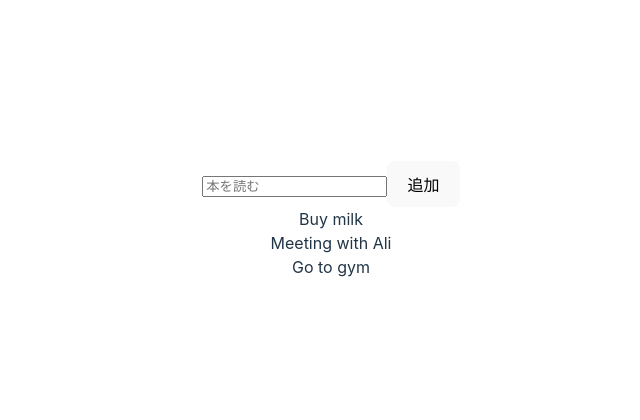
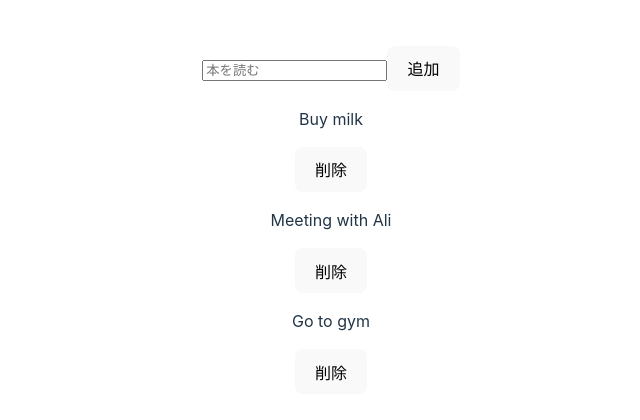
Before and after one commit to boon2187/vite-redux-todo-app, a React (Vite) app: page / in a window 1280 px wide. Shown: the part 180-600 px from the top of the page, without its empty margins (309-949 px from the left). Built offline with nearby package versions, Linux system fonts and the light colour scheme.

Commit message:
削除ボタンを設置し、onClickイベントにdeleteTodoのreducerを適用

```diff
--- a/src/App.jsx
+++ b/src/App.jsx
@@ -1,14 +1,20 @@
-import { useSelector } from "react-redux";
+import { useDispatch, useSelector } from "react-redux";
 import "./App.css";
 import Form from "./conponents/Form";
+import { deleteTodo } from "./features/todos/TodosSlice";
 
 function App() {
   const { todos } = useSelector((state) => state.todos);
+  const dispatch = useDispatch();
+
   return (
     <>
       <Form />
       {todos.map((todo) => (
-        <div key={todo.id}>{todo.text}</div>
+        <div key={todo.id}>
+          <p>{todo.text}</p>
+          <button onClick={() => dispatch(deleteTodo(todo.id))}>削除</button>
+        </div>
       ))}
     </>
   );
```
